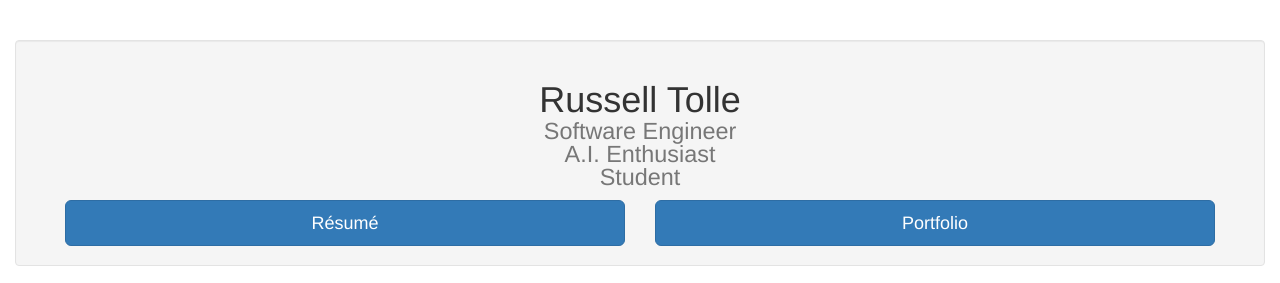
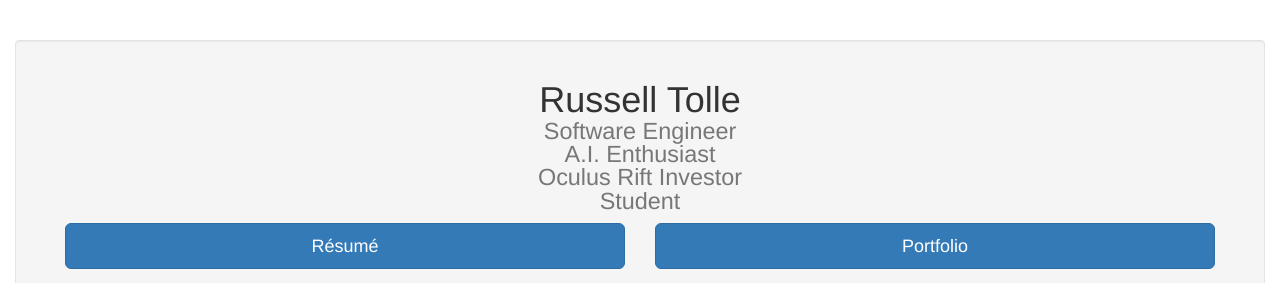
Before and after one commit to Mac21/mac21.github.io, a plain HTML site: page index.html in a window 1280 px wide. Shown: the top 283 px of the page. Drawn offline with Linux system fonts and the light colour scheme; grey boxes are pictures that could not be loaded.

Commit message:
Updating some index text.

```diff
--- a/index.html
+++ b/index.html
@@ -8,7 +8,7 @@
         <link rel="shortcut icon" type="jpg/png" href="favicon.ico">
         <script src="//platform.linkedin.com/in.js" type="text/javascript"></script>
         <script>!function(d,s,id){var js,fjs=d.getElementsByTagName(s)[0],p=/^http:/.test(d.location)?'http':'https';if(!d.getElementById(id)){js=d.createElement(s);js.id=id;js.src=p+"://platform.twitter.com/widgets.js";fjs.parentNode.insertBefore(js,fjs);}}(document,"script","twitter-wjs");</script>
-       <title>Russell T. Tolle: Software Engineer, A.I. Enthusiast, and Student</title>
+       <title>Russell T. Tolle: Software Engineer, A.I. Enthusiast, Oculus Rift Investor, and Student</title>
     </head>
     <body>
         <!-- HEADER -->
@@ -23,6 +23,7 @@
                                     <ol class="list-unstyled">
                                         <li> Software Engineer</li>
                                         <li>A.I. Enthusiast</li>
+                                        <li>Oculus Rift Investor</li>
                                         <li>Student</li>
                                     </ol>
                                 </small>
```
